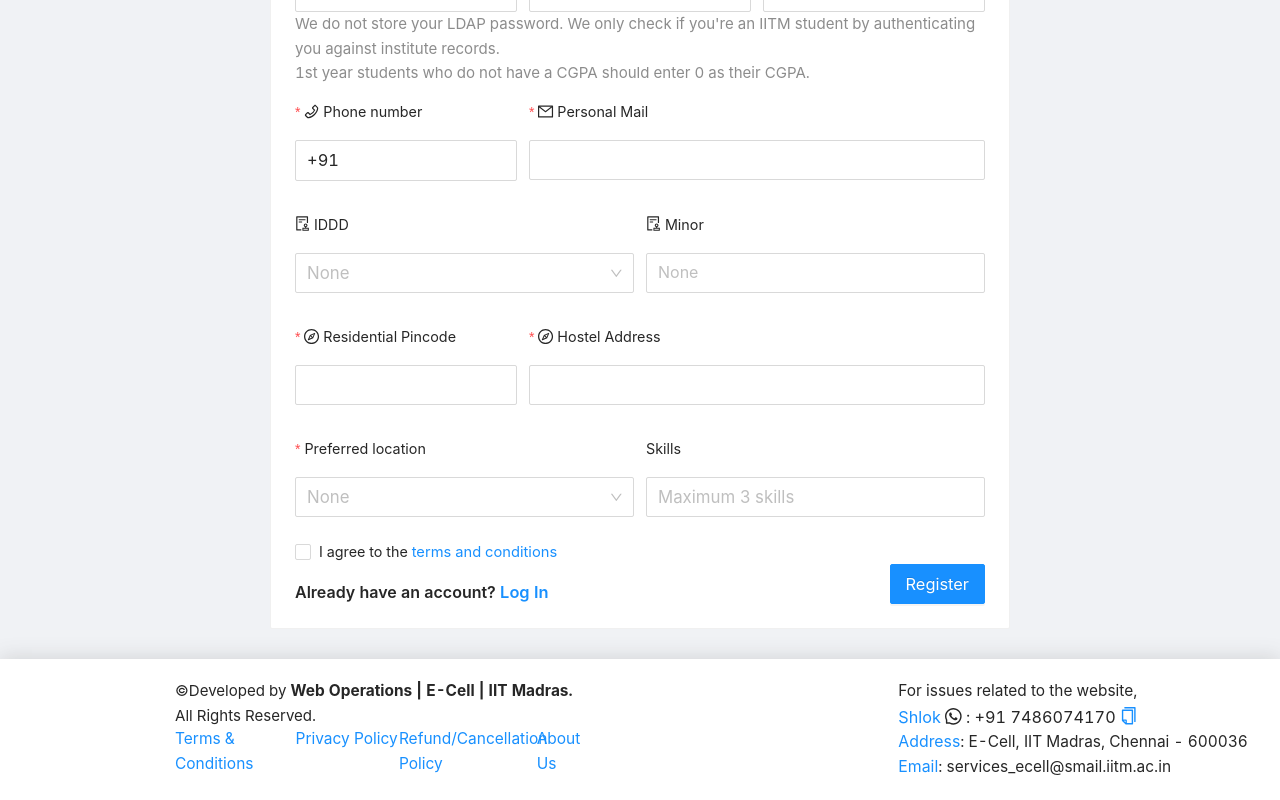
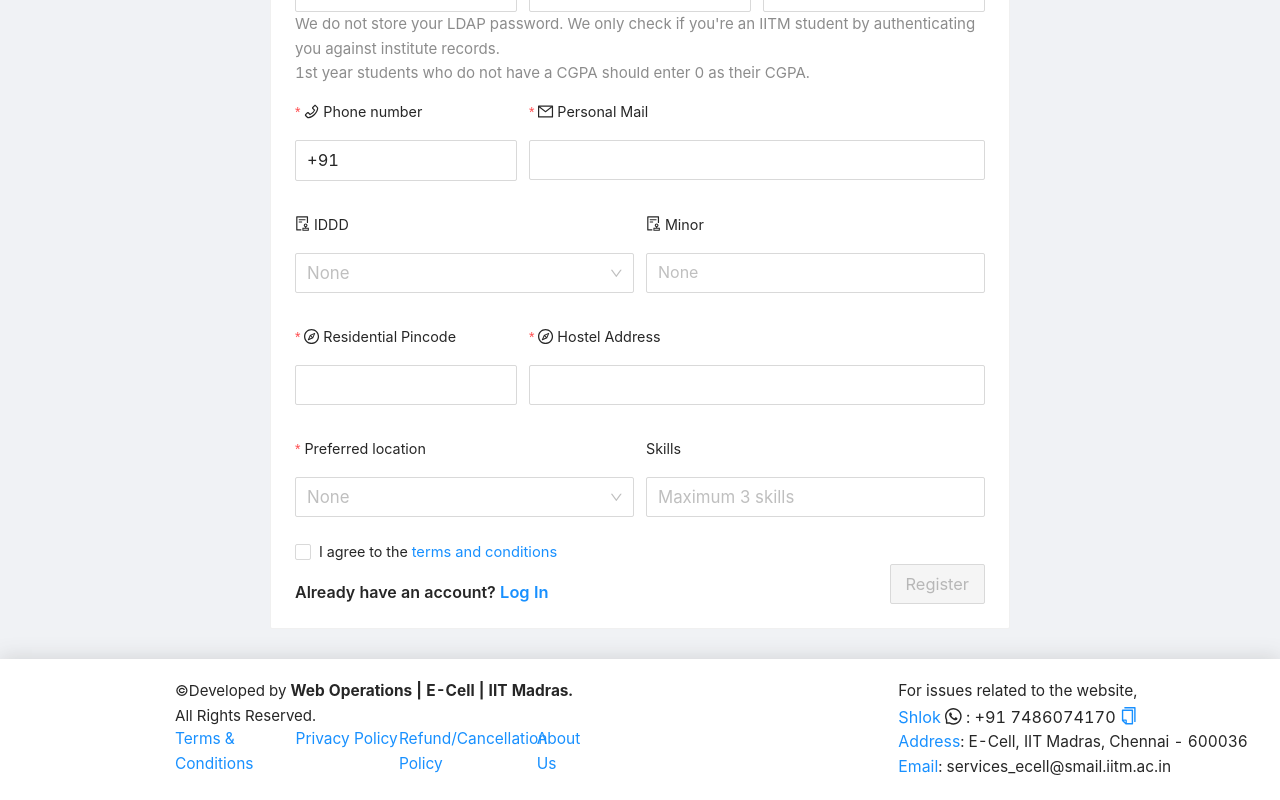
Before and after one commit to Alphacosmic/WebWork, a React (Vite) app: page /internfair/student/register in a window 1280 px wide. Shown: the part 378-1178 px from the top of the page. Built offline with nearby package versions, Linux system fonts and the light colour scheme.

Commit message:
deploy: reg form button change

```diff
--- a/src/views/RegisterForm/RegisterForm.jsx
+++ b/src/views/RegisterForm/RegisterForm.jsx
@@ -416,7 +416,7 @@ const RegisterForm = () => {
 										type="primary"
 										size="large"
 										htmlType="submit"
-										// disabled={!isTNCAccepted}
+										disabled={!isTNCAccepted}
 										loading={loading}>
 										Register
 									</Button>
```
